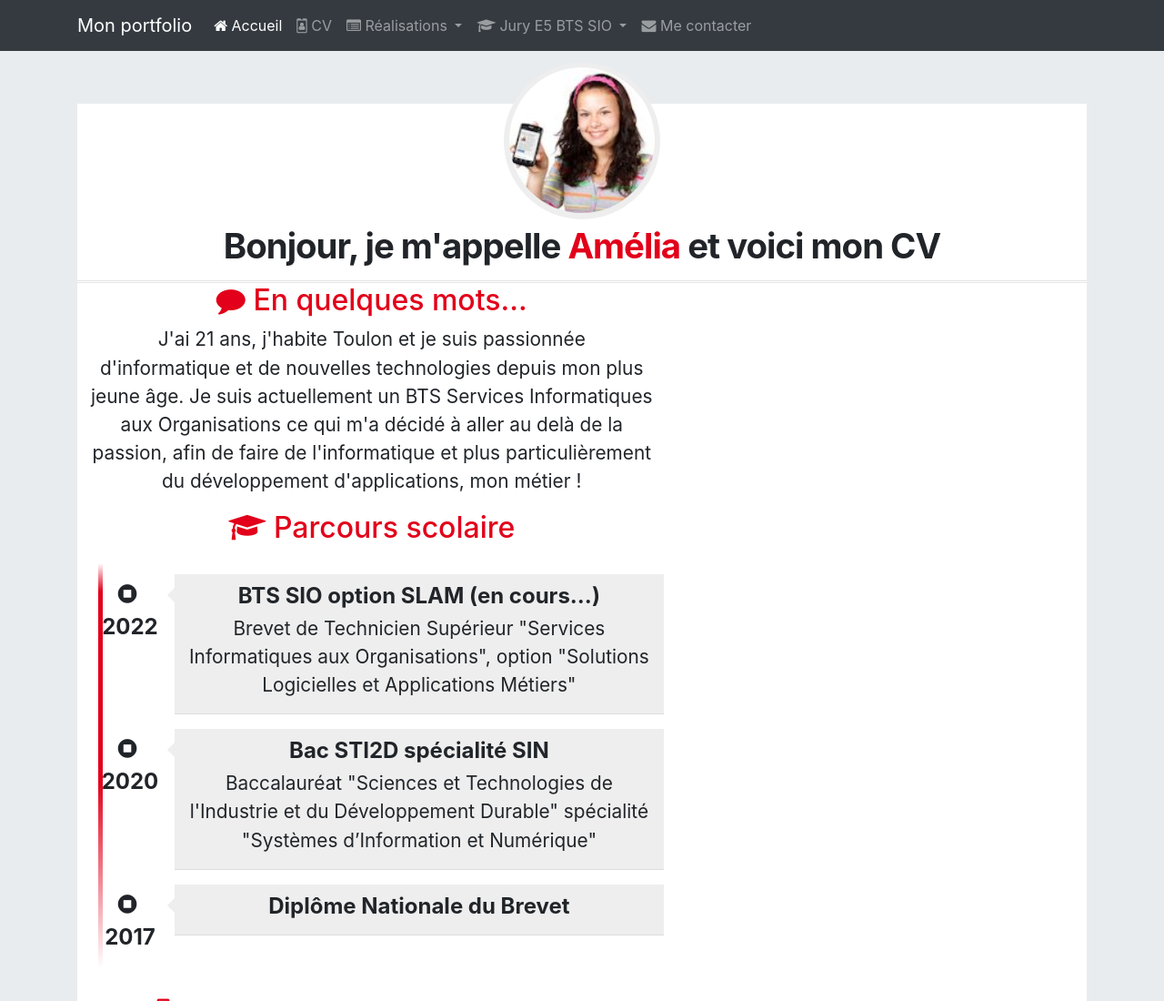
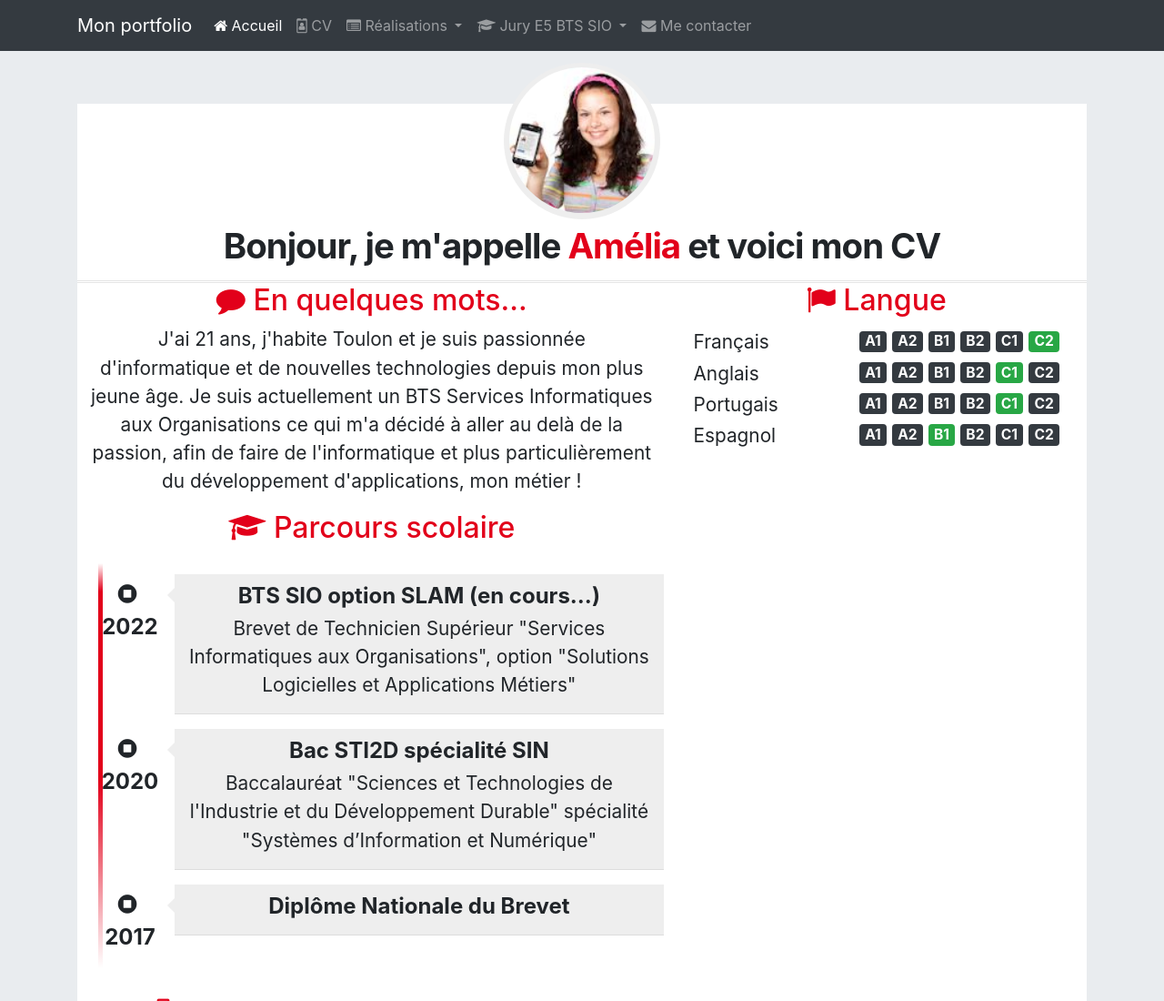
Before and after one commit to JeremyGrmt/jeremygrmt.github.io, a plain HTML site: page index.html in a window 1280 px wide. Shown: the top 1100 px of the page at 91% size. Drawn offline with nearby package versions, Linux system fonts and the light colour scheme.

Commit message:
-add spoken language info -move realisation.css into css folder -add css for language info

```diff
--- a/css/cv.css
+++ b/css/cv.css
@@ -68,3 +68,10 @@ body { padding-top: 50px; }
 .experience .date { font-size: 1em; opacity: 0.7; }
 .experience .profession { font-size: 1.45em; font-weight: bold; margin-top: -6px; }
 .experience .details { font-size: 1.2em; line-height: 1.5em; }
+
+/******************************************
+* Langues
+******************************************/
+#langues .container { display: flex; flex-direction: row; justify-content: space-between; }
+#langues .langue, #langues .niveau{ font-size: 1.3em; }
+#langues .langue { padding-top: 3px; }
--- a/index.html
+++ b/index.html
@@ -9,6 +9,7 @@
         <link rel="icon" href="favicon.ico"/>
 
         <!-- Bootstrap CSS -->
+
         <link rel="stylesheet" href="https://cdn.jsdelivr.net/npm/bootstrap@4.6.1/dist/css/bootstrap.min.css"
               integrity="sha384-zCbKRCUGaJDkqS1kPbPd7TveP5iyJE0EjAuZQTgFLD2ylzuqKfdKlfG/eSrtxUkn" crossorigin="anonymous">
         <link rel="stylesheet" href="https://maxcdn.bootstrapcdn.com/font-awesome/4.7.0/css/font-awesome.min.css"/>
@@ -229,6 +230,53 @@
                             </div>
                             <div class="col-xs-12 col-sm-5">
                                 <!-- Partie droite -->
+                                <div id="langues" class="rubrique clearfix">
+                                    <h2><span class="fa fa-flag"></span> Langue</h2>
+                                    <div class="container">
+                                        <div class="langue">Français</div>
+                                        <div class="niveau">
+                                            <span class="badge badge-dark">A1</span>
+                                            <span class="badge badge-dark">A2</span>
+                                            <span class="badge badge-dark">B1</span>
+                                            <span class="badge badge-dark">B2</span>
+                                            <span class="badge badge-dark">C1</span>
+                                            <span class="badge badge-success">C2</span>
+                                        </div>
+                                    </div>
+                                    <div class="container">
+                                        <div class="langue">Anglais</div>
+                                        <div class="niveau">
+                                            <span class="badge badge-dark">A1</span>
+                                            <span class="badge badge-dark">A2</span>
+                                            <span class="badge badge-dark">B1</span>
+                                            <span class="badge badge-dark">B2</span>
+                                            <span class="badge badge-success">C1</span>
+                                            <span class="badge badge-dark">C2</span>
+                                        </div>
+                                    </div>
+                                    <div class="container">
+                                        <div class="langue">Portugais</div>
+                                        <div class="niveau">
+                                            <span class="badge badge-dark">A1</span>
+                                            <span class="badge badge-dark">A2</span>
+                                            <span class="badge badge-dark">B1</span>
+                                            <span class="badge badge-dark">B2</span>
+                                            <span class="badge badge-success">C1</span>
+                                            <span class="badge badge-dark">C2</span>
+                                        </div>
+                                    </div>
+                                    <div class="container">
+                                        <div class="langue">Espagnol</div>
+                                        <div class="niveau">
+                                            <span class="badge badge-dark">A1</span>
+                                            <span class="badge badge-dark">A2</span>
+                                            <span class="badge badge-success">B1</span>
+                                            <span class="badge badge-dark">B2</span>
+                                            <span class="badge badge-dark">C1</span>
+                                            <span class="badge badge-dark">C2</span>
+                                        </div>
+                                    </div>
+                                </div>
                             </div>
                         </div>
                     </div>
```
Also changed, not shown: nbproject/private/private.xml (deleted, +0 -7 lines), css/realisation.css (renamed from realisation.css). Lines whose indentation alone changed are shown as unchanged.
